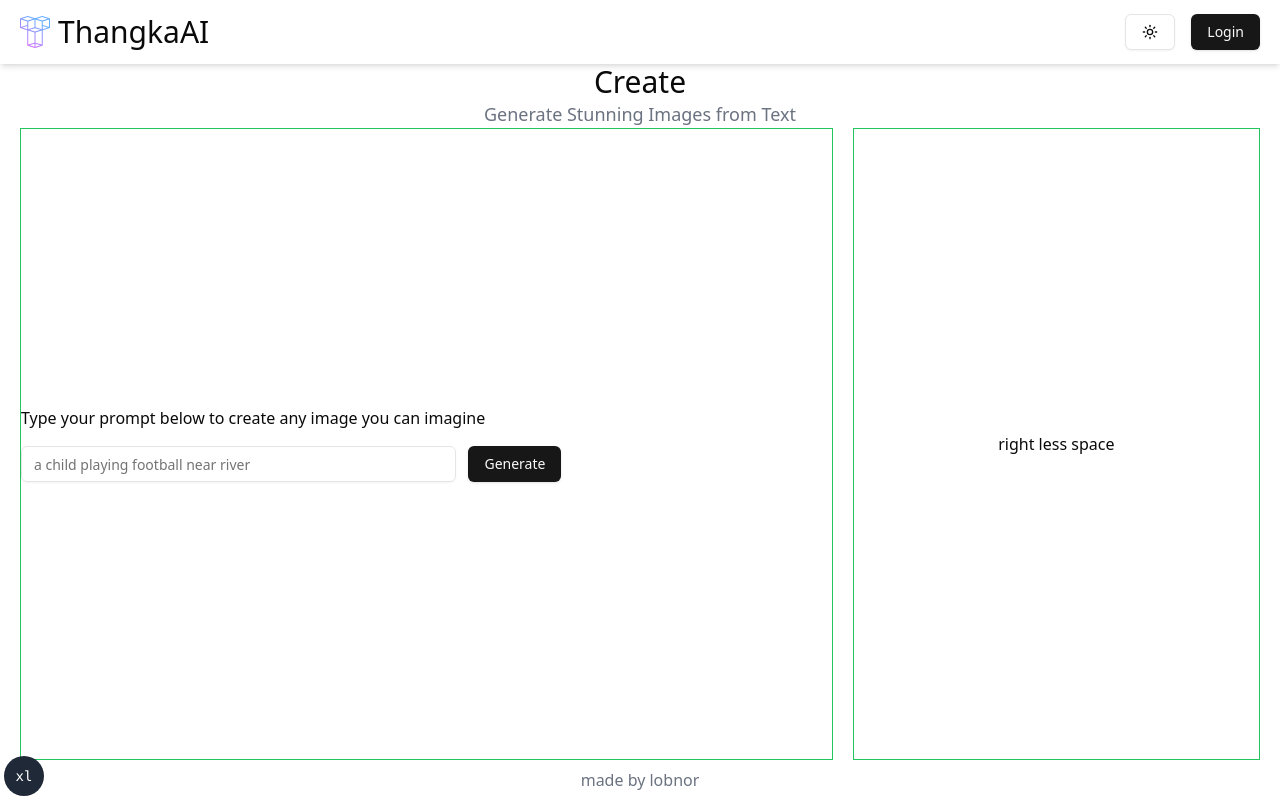
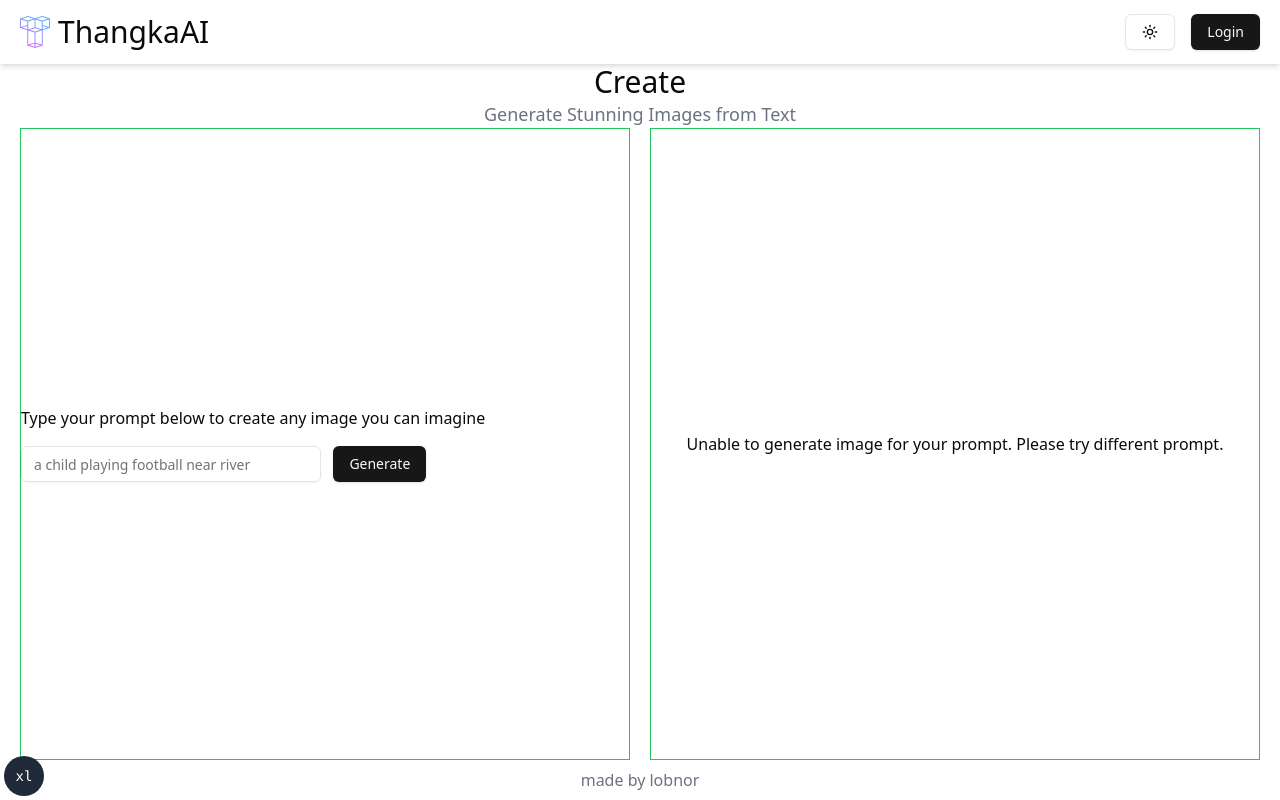
Before and after one commit to lobnor2/ThangkaAI, a Next.js app: page /create in a window 1280 px wide. Built offline with nearby package versions, Linux system fonts and the light colour scheme; no server answers.

Commit message:
add onsubmit function

```diff
--- a/src/app/create/page.tsx
+++ b/src/app/create/page.tsx
@@ -31,8 +31,18 @@ const Page = () => {
     },
   });
 
-  function onSubmit(values: z.infer<typeof formSchema>) {
-    console.log(values);
+  async function onSubmit(values: z.infer<typeof formSchema>) {
+    setLoading(true);
+    const response = await fetch("/api/image", {
+      method: "POST",
+      headers: {
+        "Content-Type": "application/json",
+      },
+      body: JSON.stringify({ prompt: values.prompt }),
+    });
+    const data = await response.json();
+    setOutputImg(data.url);
+    setLoading(false);
   }
 
   return (
@@ -44,7 +54,7 @@ const Page = () => {
         </p>
       </div>
       <div className="flex flex-col lg:flex-row gap-5 px-5 h-full">
-        <div className="lg:flex-[2] border border-green-500 flex flex-col items-start justify-center">
+        <div className="lg:flex-[1] border border-green-500 flex flex-col items-start justify-center">
           <p className="mb-4">
             Type your prompt below to create any image you can imagine
           </p>
@@ -77,7 +87,16 @@ const Page = () => {
           </div>
         </div>
         <div className="lg:flex-[1] border border-green-500 flex items-center justify-center">
-          right less space
+          {loading ? (
+            <p>Generating Image...</p>
+          ) : outputImg ? (
+            <img src={outputImg} className="w-[90%]" />
+          ) : (
+            <p>
+              Unable to generate image for your prompt. Please try different
+              prompt.
+            </p>
+          )}
         </div>
       </div>
     </div>
```
